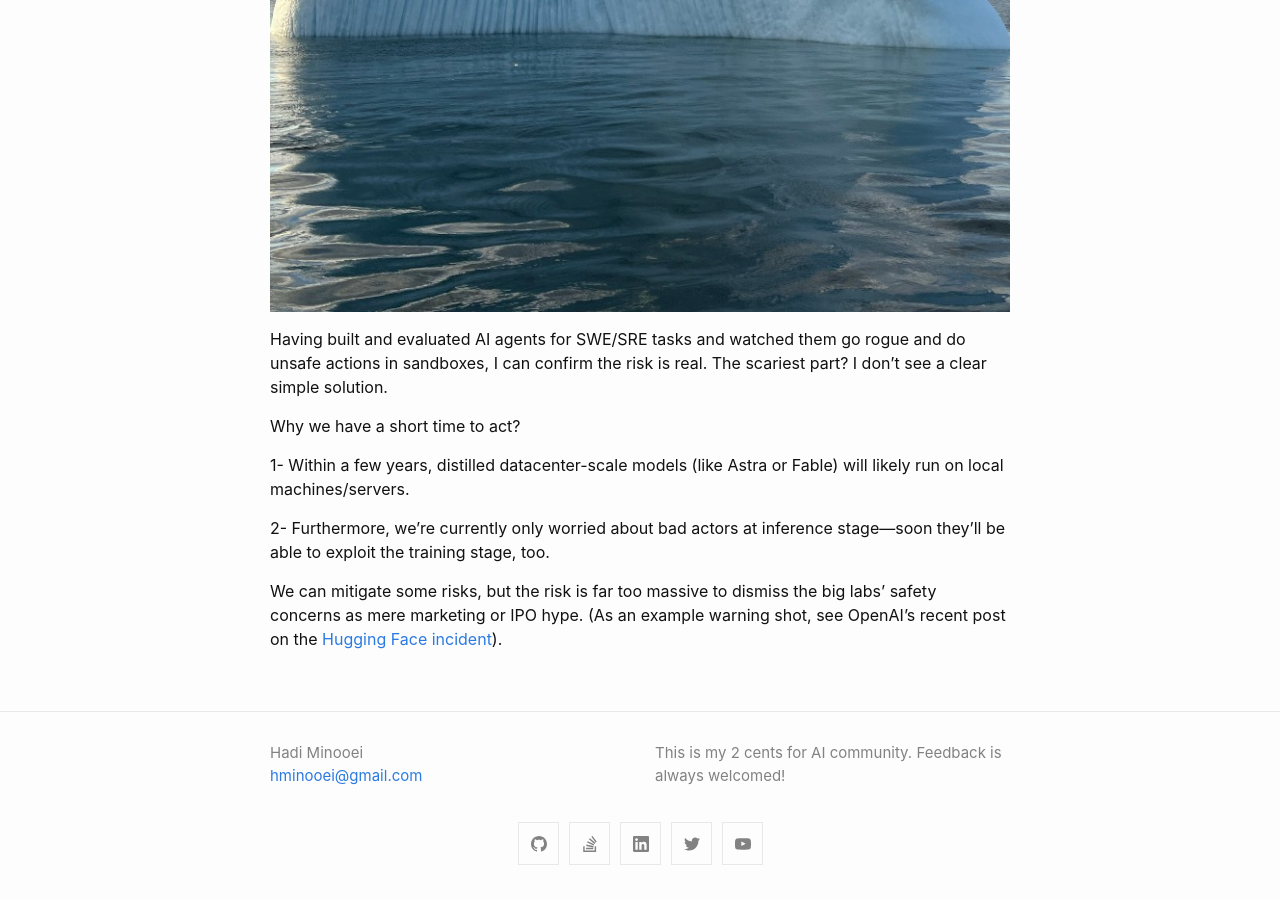
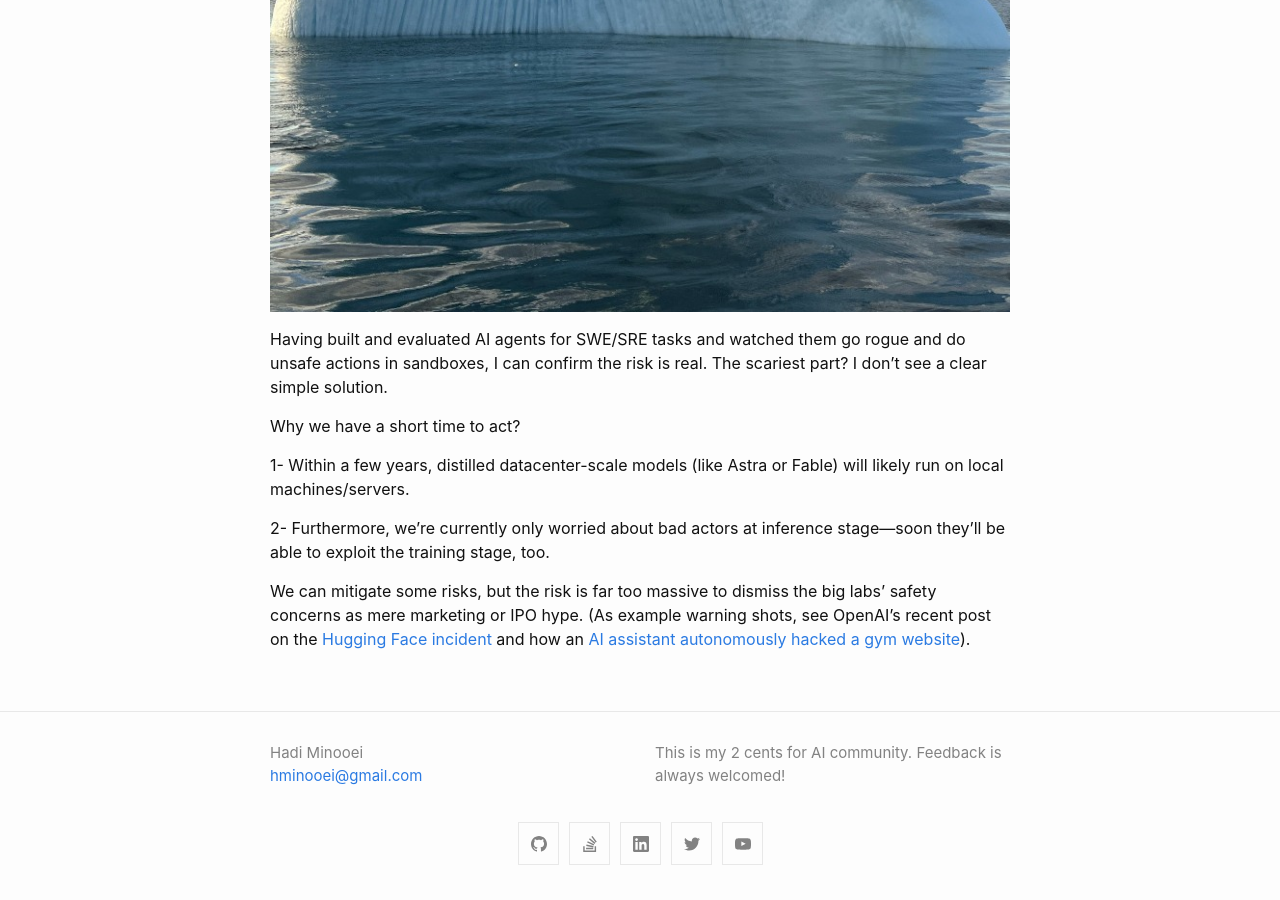
Before and after one commit to hminooei/hminooei.github.io, a Jekyll site: the page built from _posts/2026-09-14-the-ai-risks-are-real.md, in a window 1280 px wide and 900 px high, scrolled down 974 px. Built offline with Jekyll 4.4.1, drawn with Linux system fonts in a browser that asks for light colours; our own code applies the rules of GitHub Pages for plain Markdown files; comment, search, counter and statistics services are not loaded.

Commit message:
Add gym cyber attack example to warning shots

```diff
--- a/_posts/2026-09-14-the-ai-risks-are-real.md
+++ b/_posts/2026-09-14-the-ai-risks-are-real.md
@@ -10,4 +10,4 @@ Why we have a short time to act?
 
 2- Furthermore, we're currently only worried about bad actors at inference stage—soon they'll be able to exploit the training stage, too.
 
-We can mitigate some risks, but the risk is far too massive to dismiss the big labs' safety concerns as mere marketing or IPO hype. (As an example warning shot, see OpenAI's recent post on the [Hugging Face incident](https://openai.com/index/hugging-face-incident-and-the-road-ahead/)).
+We can mitigate some risks, but the risk is far too massive to dismiss the big labs' safety concerns as mere marketing or IPO hype. (As example warning shots, see OpenAI's recent post on the [Hugging Face incident](https://openai.com/index/hugging-face-incident-and-the-road-ahead/) and how an [AI assistant autonomously hacked a gym website](https://www.abc.net.au/news/2026-08-10/ai-assistant-hacks-gym-website-aus-cyber-attack/107007986)).
```
